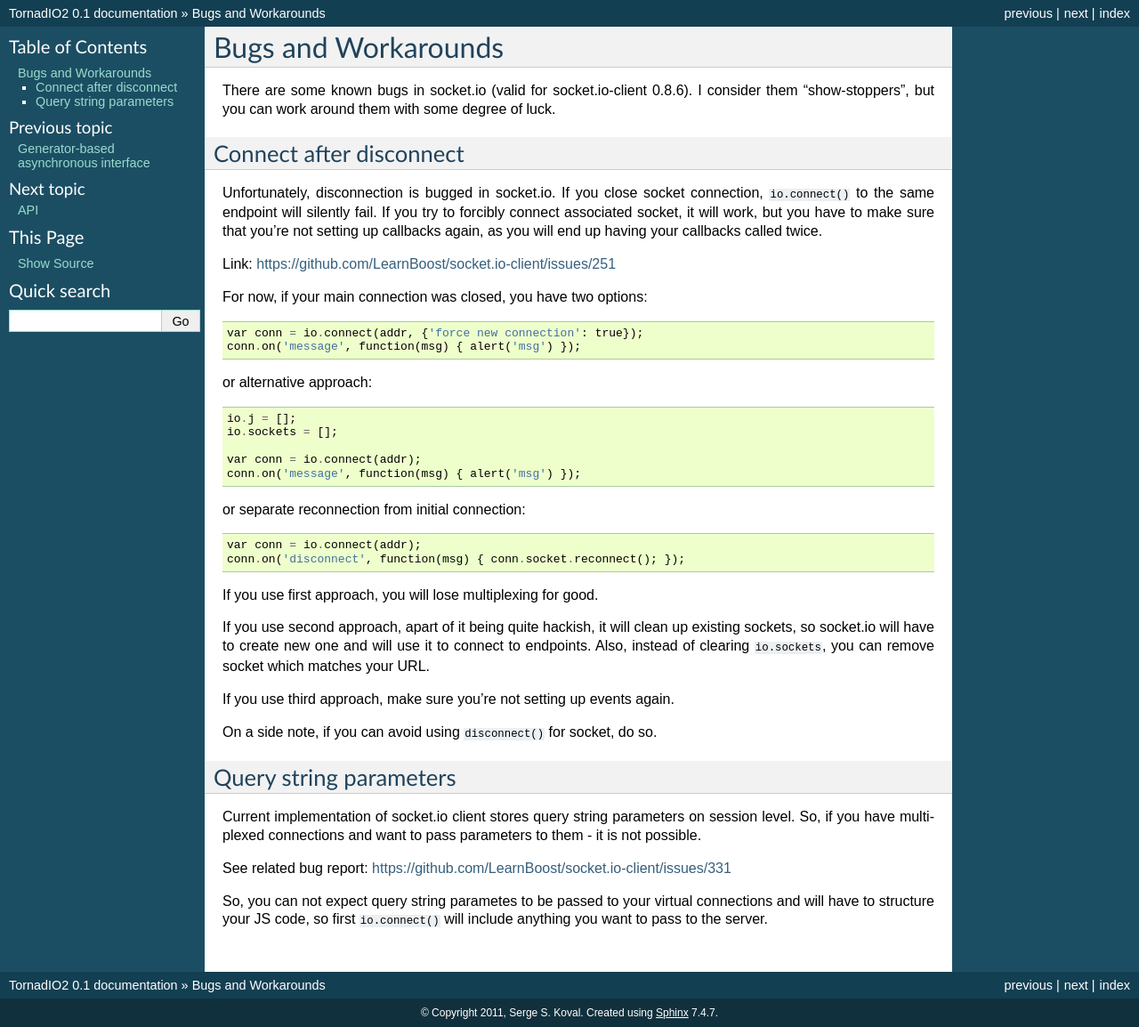
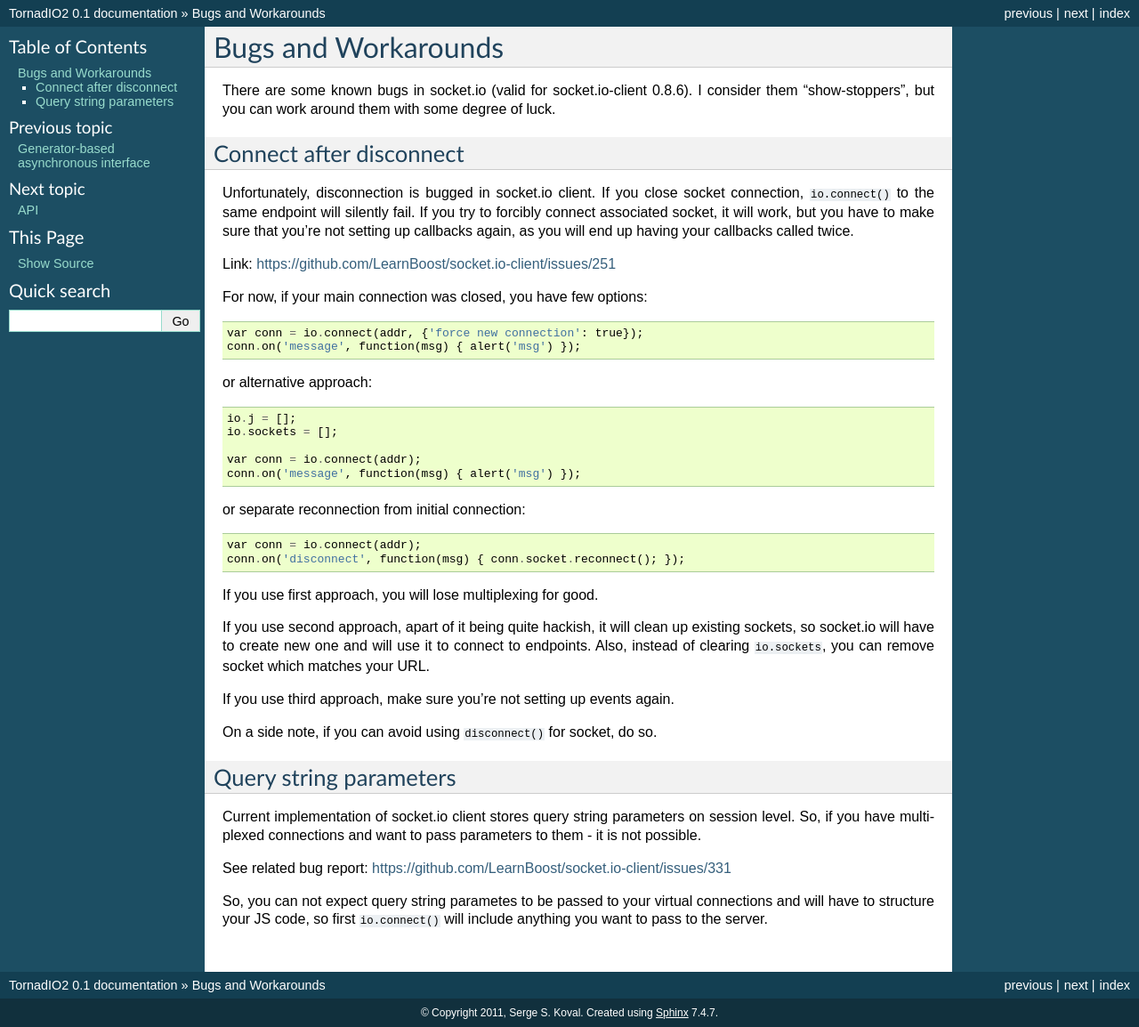
Before and after one commit to mrjoes/tornadio2, a Sphinx documentation site: the page built from doc/bugs.rst, in a window 1280 px wide. Shown: the whole page at 89% size. Built offline with Sphinx 7.4.7, drawn with Linux system fonts in a browser that asks for light colours.

Commit message:
Bugs doc cleanup.

```diff
--- a/doc/bugs.rst
+++ b/doc/bugs.rst
@@ -7,14 +7,14 @@ them "show-stoppers", but you can work around them with some degree of luck.
 Connect after disconnect
 ^^^^^^^^^^^^^^^^^^^^^^^^
 
-Unfortunately, disconnection is bugged in socket.io. If you close socket connection,
+Unfortunately, disconnection is bugged in socket.io client. If you close socket connection,
 ``io.connect()`` to the same endpoint will silently fail. If you try to forcibly connect
 associated socket, it will work, but you have to make sure that you're not setting up
 callbacks again, as you will end up having your callbacks called twice.
 
 Link: https://github.com/LearnBoost/socket.io-client/issues/251
 
-For now, if your main connection was closed, you have two options:
+For now, if your main connection was closed, you have few options:
 ::
 
     var conn = io.connect(addr, {'force new connection': true});
```
